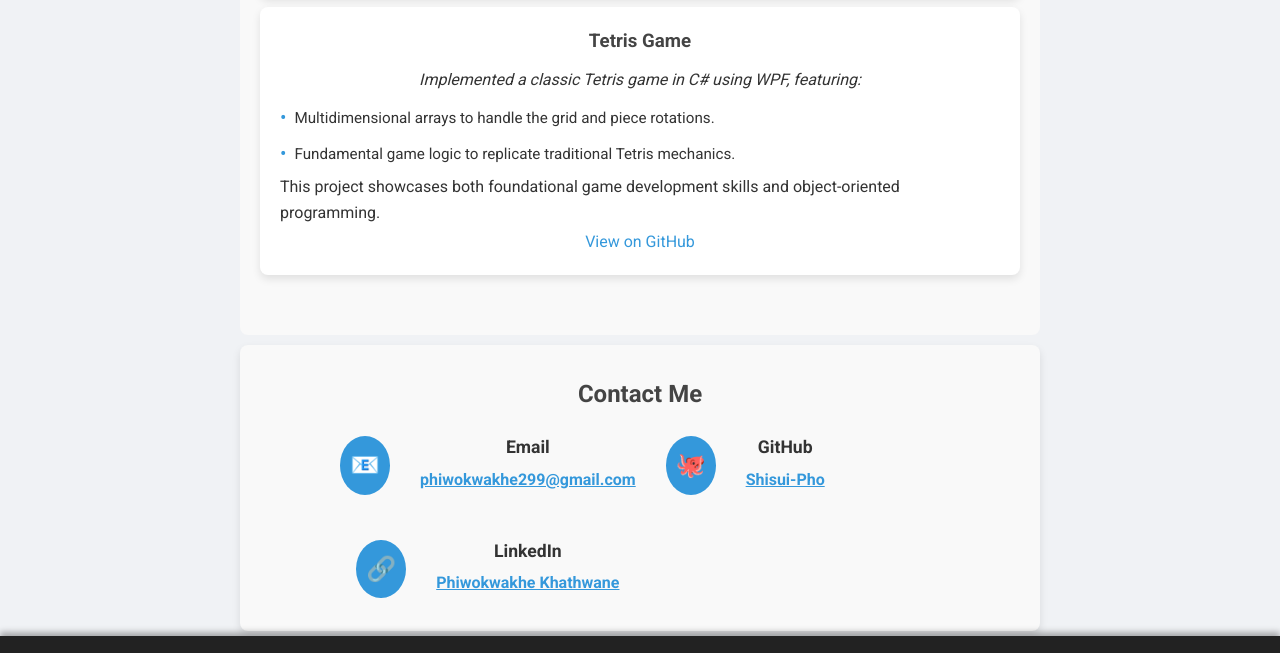
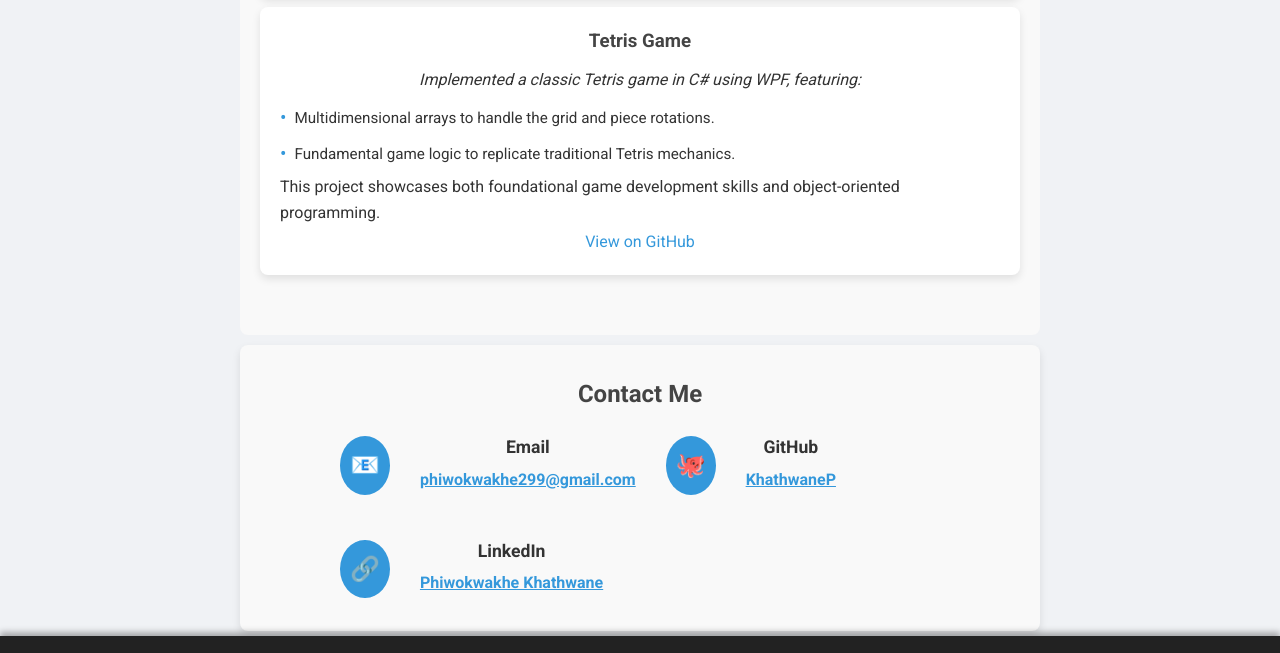
Before and after one commit to Shisui-Pho/My-Portfolio, a plain HTML site: page index.html in a window 1280 px wide. Shown: the part 3055-3708 px from the top of the page. Drawn offline with Linux system fonts and the light colour scheme.

Commit message:
Left-aligned content div

```diff
--- a/index.html
+++ b/index.html
@@ -195,7 +195,7 @@
             <span class="contact-icon">🐙</span>
             <div class="contact-details">
                 <p>GitHub</p>
-                <a href="https://github.com/shisui-pho" target="_blank">Shisui-Pho</a>
+                <a href="https://github.com/shisui-pho" target="_blank">KhathwaneP</a>
             </div>
         </div>
 
--- a/styles/main.css
+++ b/styles/main.css
@@ -237,12 +237,11 @@ h2, h3 {
     text-decoration: none;
 }
 .linkedIn-contact {
-    justify-content: center;
+    justify-content: left;
     align-items: center;
     margin-top: 20px;
     text-align: center;
 }
-
 
 @media (min-width: 768px) {
     .contact-info {
```
